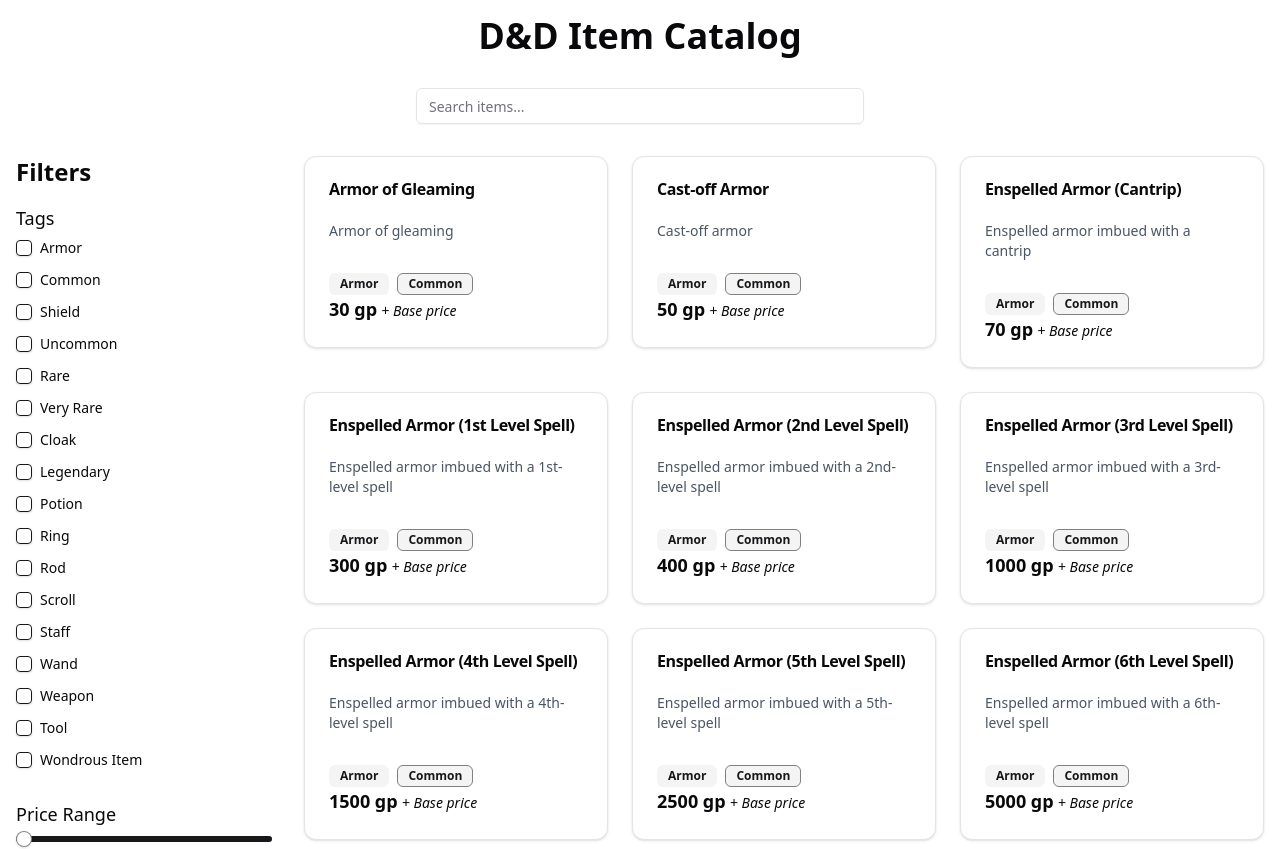
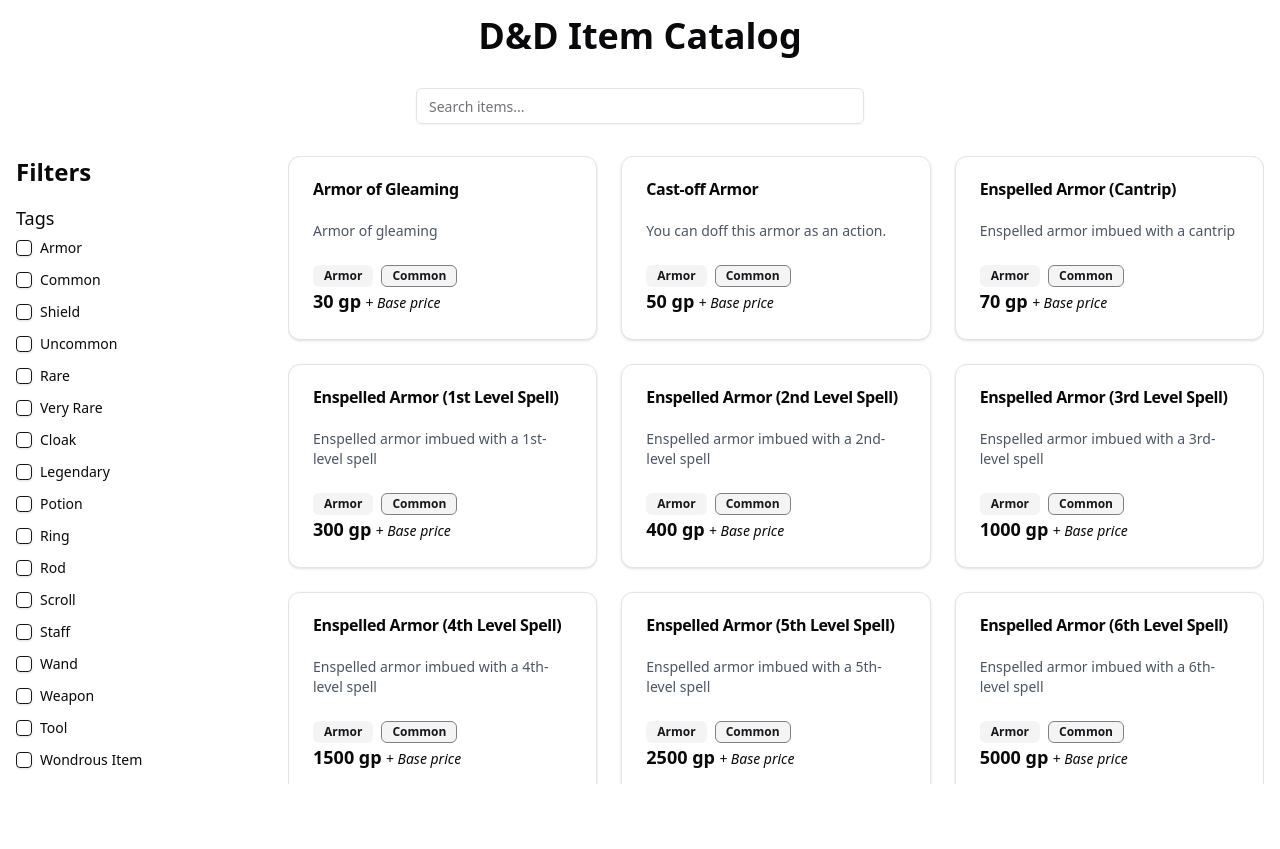
Before and after one commit to samuelmevik/DnD-items, a React (Vite) app: page / in a window 1280 px wide. Shown: the top 849 px of the page. After the commit the page ends 800 px from the top, so only its background shows below. Built offline with nearby package versions, Linux system fonts and the light colour scheme.

Commit message:
scroll area

```diff
--- a/package.json
+++ b/package.json
@@ -12,6 +12,7 @@
   "dependencies": {
     "@radix-ui/react-checkbox": "^1.1.2",
     "@radix-ui/react-label": "^2.1.0",
+    "@radix-ui/react-scroll-area": "^1.2.1",
     "@radix-ui/react-slider": "^1.2.1",
     "@vitejs/plugin-react": "^4.3.4",
     "class-variance-authority": "^0.7.1",
--- a/src/App.tsx
+++ b/src/App.tsx
@@ -25,20 +25,24 @@
   });
 
   return (
-    <main className="flex min-h-screen flex-col items-center mx-auto max-w-7xl p-4">
-      <h1 className="text-4xl font-bold mb-8">D&D Item Catalog</h1>
+    <main className="flex h-screen p-4 mx-auto max-w-7xl">
+      <div className="flex flex-col flex-grow overflow-hidden gap-4">
+        <div className="grid place-items-center gap-4 mb-4">
+          <h1 className="text-4xl font-bold mb-4">D&D Item Catalog</h1>
           <SearchBar searchTerm={searchTerm} setSearchTerm={setSearchTerm} />
-      <div className="md:flex w-full mt-8">
+        </div>
+        <div className="flex flex-grow overflow-hidden gap-4">
           <FilterSidebar
             allTags={allTags}
             selectedTags={selectedTags}
             setSelectedTags={setSelectedTags}
+            priceRange={priceRange}
+            setPriceRange={setPriceRange}
             lowestPrice={lowestPrice}
             highestPrice={highestPrice}
-          priceRange={priceRange}
-          setPriceRange={setPriceRange}
           />
           <ItemList items={filteredItems} />
+        </div>
       </div>
     </main>
   );
--- a/src/components/FilterSidebar.tsx
+++ b/src/components/FilterSidebar.tsx
@@ -30,7 +30,7 @@
   };
 
   return (
-    <div className="md:w-64 md:mr-8">
+    <div className="min-w-64">
       <h2 className="text-2xl font-semibold mb-4">Filters</h2>
       <div className="mb-6">
         <h3 className="text-lg font-medium mb-2">Tags</h3>
--- a/src/components/ItemCard.tsx
+++ b/src/components/ItemCard.tsx
@@ -25,13 +25,12 @@
 
 export default function ItemCard({ item }: { item: Item }) {
   return (
-    <Card className="w-full h-fit">
+    <Card className="flex flex-col justify-between">
       <CardHeader>
         <CardTitle>{item.name}</CardTitle>
       </CardHeader>
-      <CardContent>
-        <p className="text-sm text-gray-600 mb-2">{item.description}</p>
-
+      <CardContent className=''>
+        <p className="text-sm text-gray-600">{item.description}</p>
       </CardContent>
 
       <CardFooter>
--- a/src/components/ItemList.tsx
+++ b/src/components/ItemList.tsx
@@ -1,12 +1,15 @@
 import { Item } from '../data/items'
 import ItemCard from './ItemCard'
+import { ScrollArea } from './ui/scroll-area'
 
 export default function ItemList({ items }: { items: Item[] }) {
   return (
-      <div className="flex-1 grid grid-cols-1 md:grid-cols-2 lg:grid-cols-3 gap-6">
+    <ScrollArea className="flex-1">
+      <div className="grid grid-cols-1 md:grid-cols-2 lg:grid-cols-3 gap-6 pb-4">
         {items.map((item) => (
           <ItemCard key={item.id} item={item} />
         ))}
       </div>
+    </ScrollArea>
   )
 }
--- /dev/null
+++ b/src/components/ui/scroll-area.tsx
@@ -0,0 +1,46 @@
+import * as React from "react"
+import * as ScrollAreaPrimitive from "@radix-ui/react-scroll-area"
+
+import { cn } from "@/lib/utils"
+
+const ScrollArea = React.forwardRef<
+  React.ElementRef<typeof ScrollAreaPrimitive.Root>,
+  React.ComponentPropsWithoutRef<typeof ScrollAreaPrimitive.Root>
+>(({ className, children, ...props }, ref) => (
+  <ScrollAreaPrimitive.Root
+    ref={ref}
+    className={cn("relative overflow-hidden", className)}
+    {...props}
+  >
+    <ScrollAreaPrimitive.Viewport className="h-full w-full rounded-[inherit]">
+      {children}
+    </ScrollAreaPrimitive.Viewport>
+    <ScrollBar />
+    <ScrollAreaPrimitive.Corner />
+  </ScrollAreaPrimitive.Root>
+))
+ScrollArea.displayName = ScrollAreaPrimitive.Root.displayName
+
+const ScrollBar = React.forwardRef<
+  React.ElementRef<typeof ScrollAreaPrimitive.ScrollAreaScrollbar>,
+  React.ComponentPropsWithoutRef<typeof ScrollAreaPrimitive.ScrollAreaScrollbar>
+>(({ className, orientation = "vertical", ...props }, ref) => (
+  <ScrollAreaPrimitive.ScrollAreaScrollbar
+    ref={ref}
+    orientation={orientation}
+    className={cn(
+      "flex touch-none select-none transition-colors",
+      orientation === "vertical" &&
+        "h-full w-2.5 border-l border-l-transparent p-[1px]",
+      orientation === "horizontal" &&
+        "h-2.5 flex-col border-t border-t-transparent p-[1px]",
+      className
+    )}
+    {...props}
+  >
+    <ScrollAreaPrimitive.ScrollAreaThumb className="relative flex-1 rounded-full bg-border" />
+  </ScrollAreaPrimitive.ScrollAreaScrollbar>
+))
+ScrollBar.displayName = ScrollAreaPrimitive.ScrollAreaScrollbar.displayName
+
+export { ScrollArea, ScrollBar }
--- a/src/data/items.ts
+++ b/src/data/items.ts
@@ -19,7 +19,7 @@
   {
     id: 2,
     name: "Cast-off Armor",
-    description: "Cast-off armor",
+    description: "You can doff this armor as an action.",
     price: 50,
     notBasePrice: true,
     tags: ["Armor", "Common"],
@@ -2636,7 +2636,7 @@
   {
     id: 363,
     name: 'Deck of Illusions',
-    description: 'Deck of Illusions',
+    description: "The magic of the deck functions only if cards are drawn at random (you can use an altered deck of playing cards to simulate the deck). You can use an action to draw a card at random from the deck and throw it to the ground at a point within 30 feet of you.",
     price: 500,
     tags: ['Wondrous Item', 'Uncommon'],
   },
```
Also changed, not shown: 1 other file (tests, documents, lock files or other folders). Lines whose indentation alone changed are shown as unchanged.
